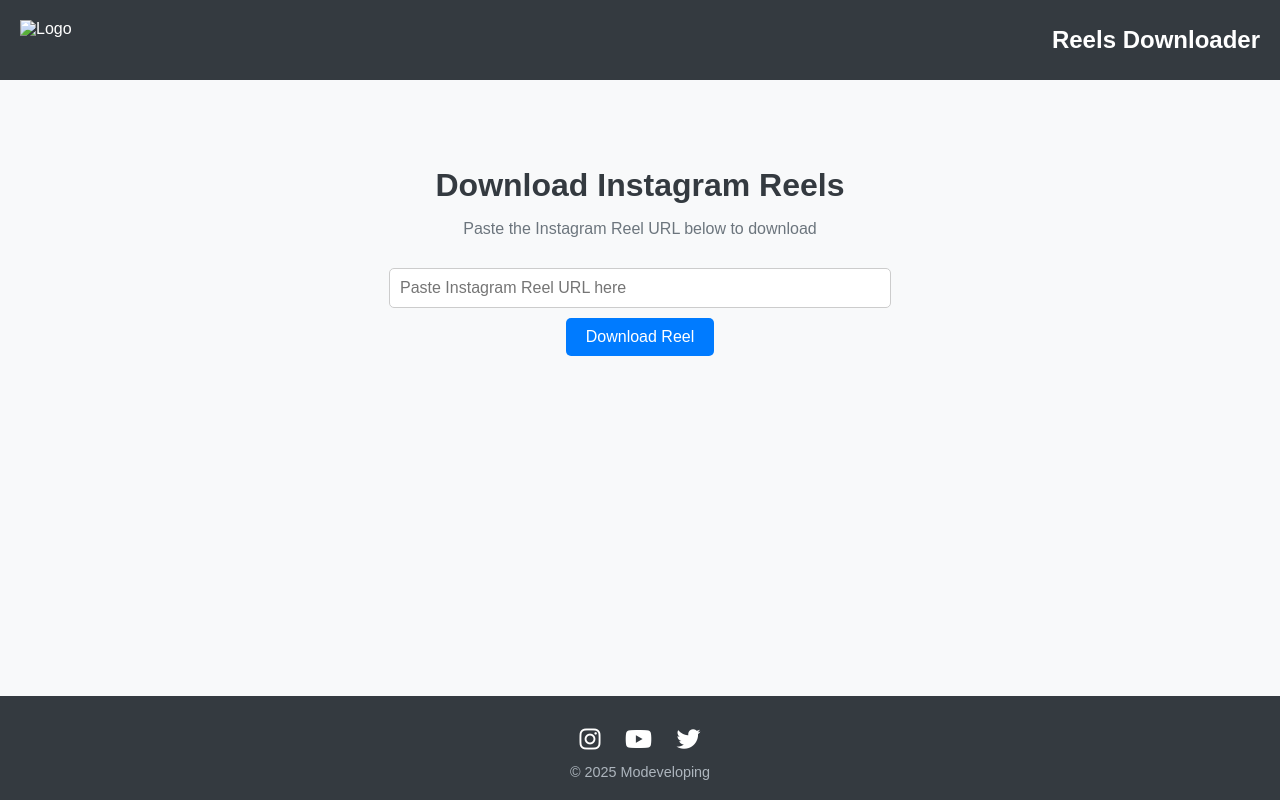
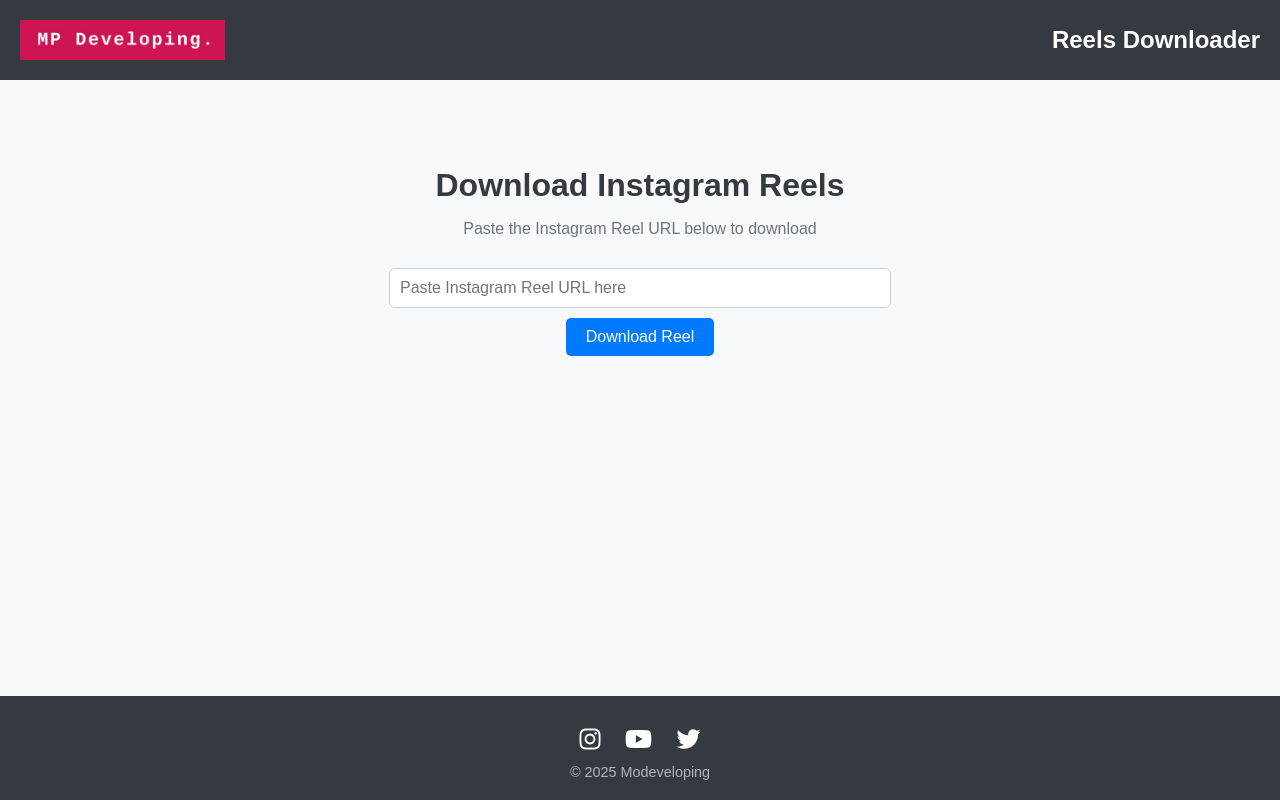
Before and after one commit to MPDeveloping/reel-dowloard, a plain HTML site: page index.html in a window 1280 px wide. Drawn offline with Linux system fonts and the light colour scheme.

Commit message:
Update index.html

```diff
--- a/index.html
+++ b/index.html
@@ -122,7 +122,7 @@
 
   <!-- Navbar -->
   <div class="navbar">
-    <img src="mpde.png" alt="Logo" />
+    <img src="mpde.jpg" alt="Logo" />
     <h1>Reels Downloader</h1>
   </div>
 
```
